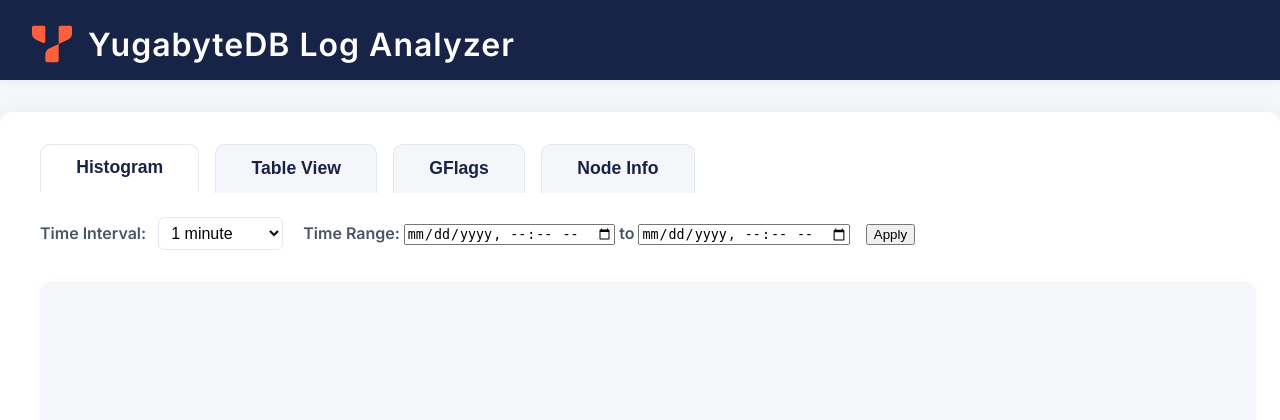
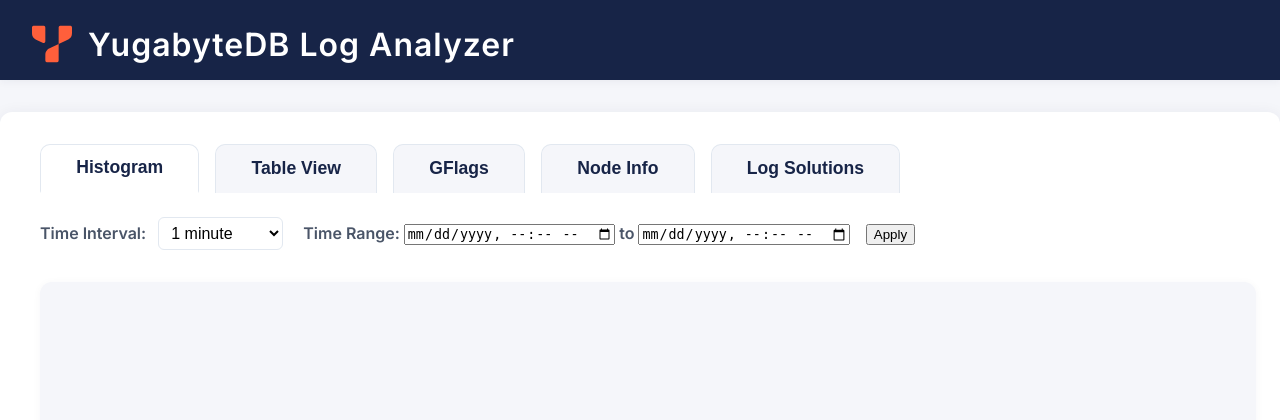
Before and after one commit to yugabyte/log_analyzer, a Flask app: template webserver/templates/reports.html in a window 1280 px wide. Shown: the top 420 px of the page. Run offline with Flask 3, Linux system fonts and the light colour scheme; the template is opened without the code that fills it: most values are stand-ins (such as "Sample title", 1, 10 or a date in 2020); some libraries are stand-ins or nearby versions.

Commit message:
feat: Add log solutions tab and render solutions in reports page

```diff
--- a/webserver/app.py
+++ b/webserver/app.py
@@ -1,9 +1,12 @@
+import sys
+import os
+sys.path.insert(0, os.path.abspath(os.path.join(os.path.dirname(__file__), '..')))
 from flask import Flask, render_template, request, redirect, url_for, jsonify, send_from_directory
 import json
 from collections import defaultdict
-import os
 import psycopg2
 from datetime import datetime, timedelta
+from patterns_lib import solutions
 
 app = Flask(__name__)
 app.config['UPLOAD_FOLDER'] = 'uploads'
@@ -93,7 +96,8 @@ def serve_img(filename):
 
 @app.route('/reports/<uuid>')
 def report_page(uuid):
-    return render_template('reports.html', report_uuid=uuid)
+    # Inject solutions as a JS object for the frontend
+    return render_template('reports.html', report_uuid=uuid, log_solutions_map=solutions)
 
 @app.route('/reports/<int:report_id>')
 def report_json(report_id):
--- a/webserver/static/app.js
+++ b/webserver/static/app.js
@@ -310,6 +310,7 @@ document.addEventListener("DOMContentLoaded", function () {
       if (tabId === "table-tab" && jsonData) renderTables();
       if (tabId === "gflags-tab" && jsonData) renderGFlags();
       if (tabId === "nodeinfo-tab" && jsonData) renderNodeInfo();
+      if (tabId === "logsolutions-tab" && jsonData) renderLogSolutions();
     });
   });
 
@@ -432,4 +433,69 @@ document.addEventListener("DOMContentLoaded", function () {
     html += "</table>";
     nodeinfoDiv.innerHTML = html;
   }
+
+  function renderLogSolutions() {
+    const logsolutionsDiv = document.getElementById("logsolutions");
+    if (!jsonData) {
+      logsolutionsDiv.innerHTML = "<em>No log data loaded.</em>";
+      return;
+    }
+    const foundMessages = new Set();
+    Object.values(jsonData.nodes).forEach((nodeData) => {
+      Object.values(nodeData).forEach((logTypeData) => {
+        if (logTypeData.logMessages) {
+          Object.keys(logTypeData.logMessages).forEach((msg) => foundMessages.add(msg));
+        }
+      });
+    });
+    const solutionsMap = window.logSolutionsMap || {};
+    let html = "";
+    if (foundMessages.size === 0) {
+      html = "<em>No log messages found in this report.</em>";
+    } else {
+      html = '<div class="log-solutions-list">';
+      const converter = new showdown.Converter();
+      let idx = 0;
+      foundMessages.forEach((msg) => {
+        const solutionMd = solutionsMap[msg] || "<em>No solution available for this log message.</em>";
+        const solutionHtml = converter.makeHtml(solutionMd);
+        html += `<div class=\"log-solution-collapsible\" style=\"margin-bottom: 12px; border: 1px solid #e2e8f0; border-radius: 6px; background: #fafbfc;\">
+          <div class=\"log-solution-header\" data-idx=\"${idx}\" style=\"cursor:pointer; display:flex; align-items:center; padding: 12px 18px; font-weight:600; font-size:1.08em; color:#172447; border-radius:6px 6px 0 0; background:#f1f3f7; transition:background 0.2s;\">
+            <span class=\"arrow\" style=\"margin-right:10px; font-size:1.2em; color:#888;\">&#9654;</span>
+            <span>${msg}</span>
+          </div>
+          <div class=\"log-solution-body\" style=\"display:none; padding: 18px; background: #fff; border-radius:0 0 6px 6px; border-top:1px solid #e2e8f0;\">${solutionHtml}</div>
+        </div>`;
+        idx++;
+      });
+      html += "</div>";
+    }
+    logsolutionsDiv.innerHTML = html;
+    // Accordion logic: only one open at a time
+    const headers = logsolutionsDiv.querySelectorAll(".log-solution-header");
+    headers.forEach((header) => {
+      header.onmouseenter = function() { header.style.background = '#e6eaf3'; };
+      header.onmouseleave = function() { header.style.background = '#f1f3f7'; };
+      header.onclick = function () {
+        const content = header.nextElementSibling;
+        const arrow = header.querySelector(".arrow");
+        const isOpen = content.style.display === "block";
+        if (isOpen) {
+          content.style.display = "none";
+          arrow.innerHTML = "&#9654;";
+        } else {
+          // Collapse all
+          logsolutionsDiv.querySelectorAll(".log-solution-body").forEach((c) => {
+            c.style.display = "none";
+          });
+          logsolutionsDiv.querySelectorAll(".log-solution-header .arrow").forEach((a) => {
+            a.innerHTML = "&#9654;";
+          });
+          // Expand this one
+          content.style.display = "block";
+          arrow.innerHTML = "&#9660;";
+        }
+      };
+    });
+  }
 });
--- a/webserver/templates/reports.html
+++ b/webserver/templates/reports.html
@@ -5,6 +5,7 @@
     <title>YugabyteDB Log Analyzer - Report</title>
     <link rel="stylesheet" href="/static/app.css" />
     <script src="https://cdn.plot.ly/plotly-latest.min.js"></script>
+    <script src="https://cdn.jsdelivr.net/npm/showdown@2.1.0/dist/showdown.min.js"></script>
     <script src="/static/app.js"></script>
     <link rel="preconnect" href="https://fonts.googleapis.com" />
     <link rel="preconnect" href="https://fonts.gstatic.com" crossorigin />
@@ -42,6 +43,7 @@
         <button class="tab-btn" data-tab="table-tab">Table View</button>
         <button class="tab-btn" data-tab="gflags-tab">GFlags</button>
         <button class="tab-btn" data-tab="nodeinfo-tab">Node Info</button>
+        <button class="tab-btn" data-tab="logsolutions-tab">Log Solutions</button>
       </div>
       <div id="tab-panels">
         <div id="histogram-tab" class="tab-panel" style="display: block">
@@ -77,10 +79,14 @@
         <div id="nodeinfo-tab" class="tab-panel" style="display: none">
           <div id="nodeinfo"></div>
         </div>
+        <div id="logsolutions-tab" class="tab-panel" style="display: none">
+          <div id="logsolutions"></div>
+        </div>
       </div>
     </div>
     <script>
       window.report_uuid = "{{ report_uuid|default('') }}";
+      window.logSolutionsMap = {{ log_solutions_map|tojson|safe }};
     </script>
   </body>
 </html>
```
